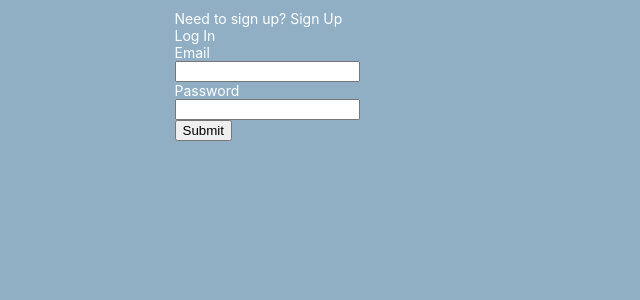
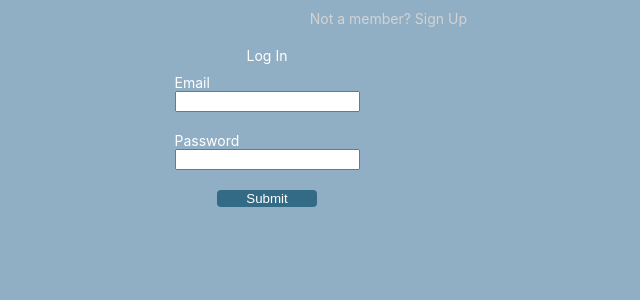
Before and after one commit to schmartmann/swole-goal, a React (Create React App) app: page /register in a window 1280 px wide. Shown: the top 300 px of the page, without its empty margins (373-1013 px from the left). Built offline with nearby package versions, Linux system fonts and the light colour scheme; what j-toker would draw is missing.

Commit message:
style forms

```diff
--- a/src/App.css
+++ b/src/App.css
@@ -48,12 +48,40 @@ body {
   margin-top: 10px;
 }
 
+.authentication-container {
+  display: flex;
+  flex-flow: column nowrap;
+  justify-content: flex-start;
+  align-items: center;
+  width: 400px;
+}
+
+.authentication-container .auth-switch {
+  color: lightgrey;
+  align-self: flex-end;
+}
+
+.authentication-container .auth-switch .hoverable {
+  cursor: pointer;
+}
+
+.authentication-container .auth-switch .hoverable:hover {
+  font-weight: 700;
+}
+
 .workouts-container {
   display: flex;
   flex-flow: column nowrap;
   justify-content: flex-start;
   align-items: center;
   width: 100%;
+}
+
+.workouts-container .section-title {
+  margin: 10px auto;
+  font-size: 18px;
+  text-transform: uppercase;
+  font-weight: lighter;
 }
 
 .workout {
@@ -99,11 +127,13 @@ body {
   text-transform: none;
 }
 
-.forms {
+.form {
   display: flex;
   flex-flow: column nowrap;
   justify-content: center;
   align-items: center;
+  max-width: 400px;
+  margin-top: 20px;
 }
 
 .form-field {
@@ -111,9 +141,21 @@ body {
   flex-flow: column nowrap;
   justify-content: center;
   align-items: center;
+  margin: 10px auto;
 }
 
-.form-field button,
 .form-field label {
   align-self: flex-start;
 }
+.form-field button {
+  background: #336B87;
+  border: none;
+  border-radius: 4px;
+  width: 100px;
+  color: white;
+  align-self: flex-start;
+}
+
+.form-field button:hover {
+  cursor: pointer;
+}
--- a/src/components/authentication.js
+++ b/src/components/authentication.js
@@ -60,16 +60,16 @@ class Authentication extends Component {
   authenticationControl() {
     if ( this.state.newUser ) {
       return(
-        <span>
+        <span className="auth-switch">
           Already a user?
-          <span onClick={ this.setExistingUser }> Log In</span>
+          <span className="hoverable" onClick={ this.setExistingUser }> Log In</span>
         </span>
       );
     } else {
       return(
-        <span>
-          Need to sign up?
-          <span onClick={ this.setNewUser }> Sign Up</span>
+        <span className="auth-switch">
+          Not a member?
+          <span className="hoverable" onClick={ this.setNewUser }> Sign Up</span>
         </span>
       );
     }
--- a/src/components/workouts.js
+++ b/src/components/workouts.js
@@ -58,8 +58,8 @@ class Workouts extends Component {
     return (
       <div className="component-main">
         <Navigation/>
-        <span>Your workouts: </span>
         <div className="workouts-container">
+          <span className="section-title">Workouts</span>
           { this.renderWorkouts() }
         </div>
       </div>
```
